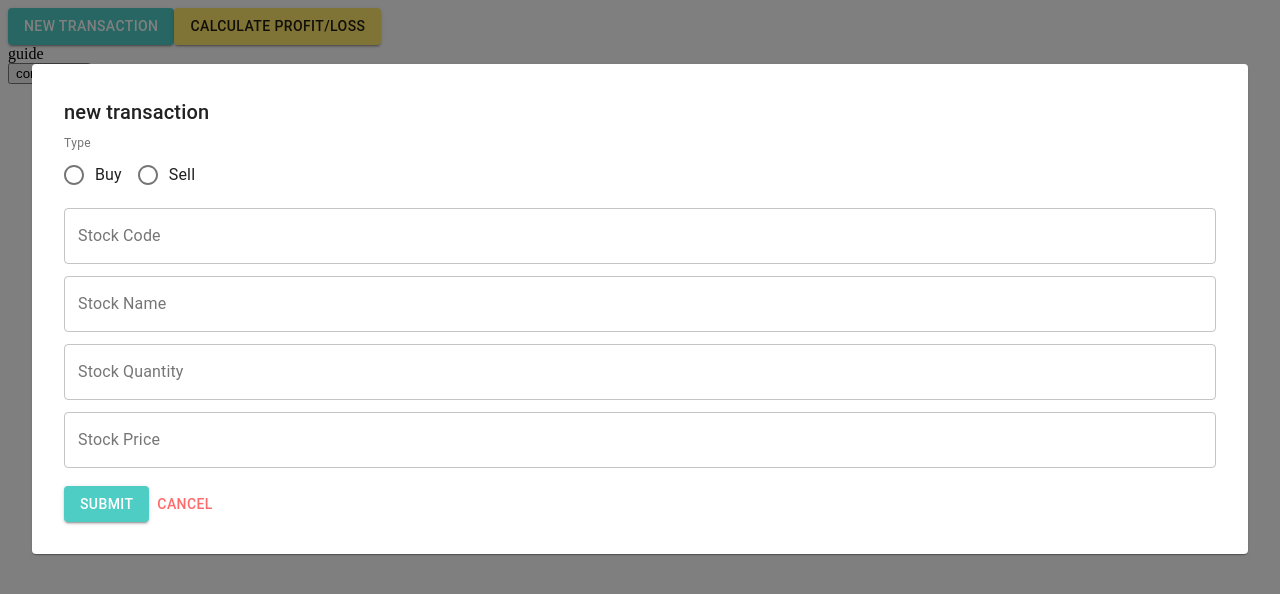
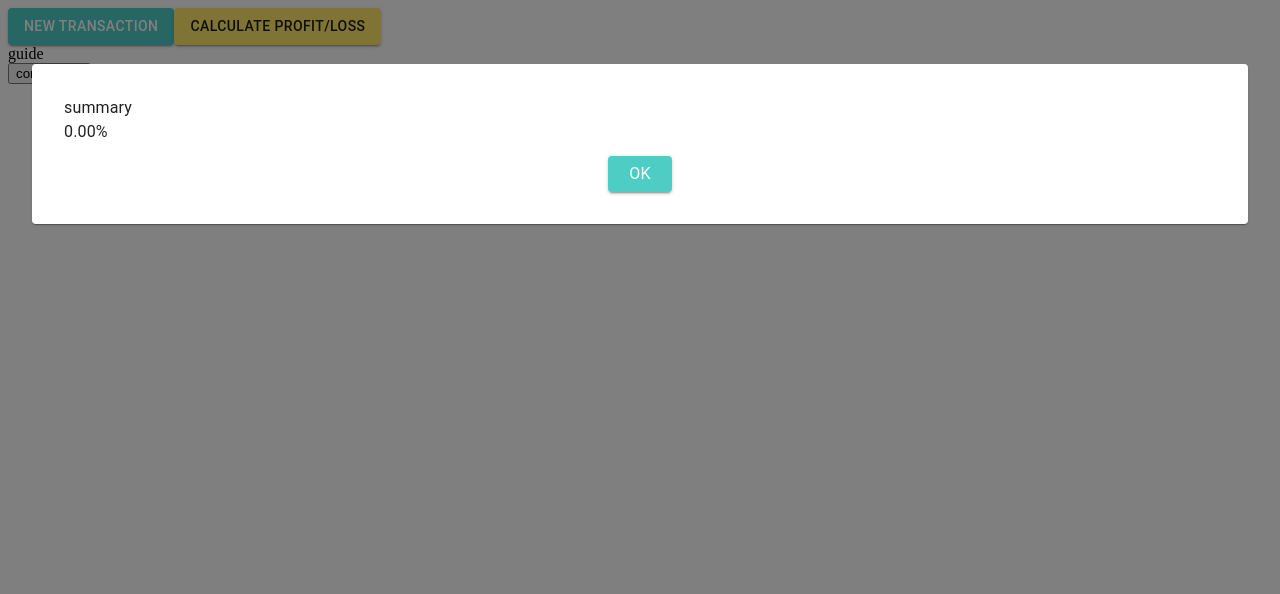
Before and after one commit to andretai/fees-calc-2, a React (Create React App) app: page / in a window 1280 px wide. Shown: the top 594 px of the page. Built offline with nearby package versions, Linux system fonts and the light colour scheme.

Commit message:
#7 Defined pl calculation and created modal for its visualization.

```diff
--- a/src/components/transactions/Constants.js
+++ b/src/components/transactions/Constants.js
@@ -14,7 +14,7 @@ let constants = {
   tax: {
     rate: 0.06
   },
-  calculation: function(price, quantity) {
+  calculate_cost: function(price, quantity) {
     // Gross Value of Purchase/Sale
     var gross = price * quantity;
     // 0.42 % of Transaction Value or a Minimum of RM 12
@@ -30,6 +30,34 @@ let constants = {
     var tax = constants.tax.rate * brokerfee;
     // Total Transaction Cost
     return (brokerfee + clearfee + stampfee + tax).toFixed(2);
+  },
+  calculate_pl: function(records) {
+    var paid = 0;
+    var earned = 0;
+    records.forEach(record => {
+      let price = parseFloat(record.price);
+      let quantity = parseFloat(record.quantity);
+      let cost = parseFloat(record.cost);
+      console.log(record);
+      if (record.type === 'buy') {
+        paid += ((price * quantity) + cost);
+      } else {
+        paid += cost;
+        earned += (price * quantity);
+      }
+    });
+    console.log('paid', paid, 'earned', earned)
+    var pct;
+    if (earned > paid) {
+      console.log('earned > paid')
+      pct = (earned / paid - 1) * 100;
+    } else if (earned < paid) {
+      console.log('paid > earned')
+      pct = -(1 - earned / paid) * 100;
+    } else {
+      pct = 0;
+    }
+    return pct.toFixed(2);
   }
 }
 
--- a/src/components/transactions/Summary.js
+++ b/src/components/transactions/Summary.js
@@ -1,11 +1,32 @@
-import React from 'react'
+import React from 'react';
+import { makeStyles } from '@material-ui/core/styles';
+import { Button, Paper, Typography } from '@material-ui/core';
 
-const Summary = () => {
+const useStyles = makeStyles(theme => ({
+  paper: {
+    margin: '64px 32px 0 32px',
+    padding: '32px'
+  },
+  button_div: {
+    marginTop: '12px',
+    width: '100%',
+    display: 'flex',
+    justifyContent: 'center'
+  }
+}));
+
+const Summary = React.forwardRef((props, ref) => {
+  const classes = useStyles();
+  const { records, calculate_pl, toggleSummaryModal } = props;
   return (
-    <div>
-      summary
-    </div>
+    <Paper className={classes.paper}>
+      <div><Typography>summary</Typography></div>
+      <Typography>{calculate_pl(records)}%</Typography>
+      <div className={classes.button_div}>
+        <Button variant="contained" color="primary" onClick={() => toggleSummaryModal(false)}><Typography>ok</Typography></Button>
+      </div>
+    </Paper>
   )
-}
+});
 
 export default Summary
--- a/src/pages/Transactions.js
+++ b/src/pages/Transactions.js
@@ -10,14 +10,14 @@ import { Button, Modal, Typography } from '@material-ui/core';
 const Transactions = () => {
 
   // States
-  const [summary, toggleSummary] = React.useState(false);
   const [records, setRecords] = React.useState([]);
-  const [addRecordModal, toggleAddRecordModal] = React.useState(true);
+  const [addRecordModal, toggleAddRecordModal] = React.useState(false);
+  const [summaryModal, toggleSummaryModal] = React.useState(true);
 
   // Functions
   const addRecord = record => {
     record.id = records.length + 1;
-    record.cost = constants.calculation(record.price, record.quantity);
+    record.cost = constants.calculate_cost(record.price, record.quantity);
     setRecords([...records, record]);
   };
 
@@ -27,15 +27,18 @@ const Transactions = () => {
         <Button color="primary" variant="contained">
           <Typography variant="button" onClick={() => toggleAddRecordModal(true)}>new transaction</Typography>
         </Button>
-        <Button color="secondary" variant="contained" onClick={() => toggleSummary()}>
+        <Button color="secondary" variant="contained" onClick={() => toggleSummaryModal(true)}>
           <Typography variant="button">calculate profit/loss</Typography>
         </Button>
       </div>
       <Modal open={addRecordModal} onClose={() => toggleAddRecordModal(false)}>
         <AddRecord addRecord={addRecord} toggleAddRecordModal={toggleAddRecordModal}/>
       </Modal>
-      <div id="summaryOrGuide">
-        { summary === true ? <Summary/> : <Guide/> }
+      <Modal open={summaryModal} onClose={() => toggleSummaryModal(false)}>
+        <Summary records={records} calculate_pl={constants.calculate_pl} toggleSummaryModal={toggleSummaryModal}/>
+      </Modal>
+      <div id="guide">
+        <Guide/>
       </div>
       <div id="records">
         <Records records={records}/>
```
